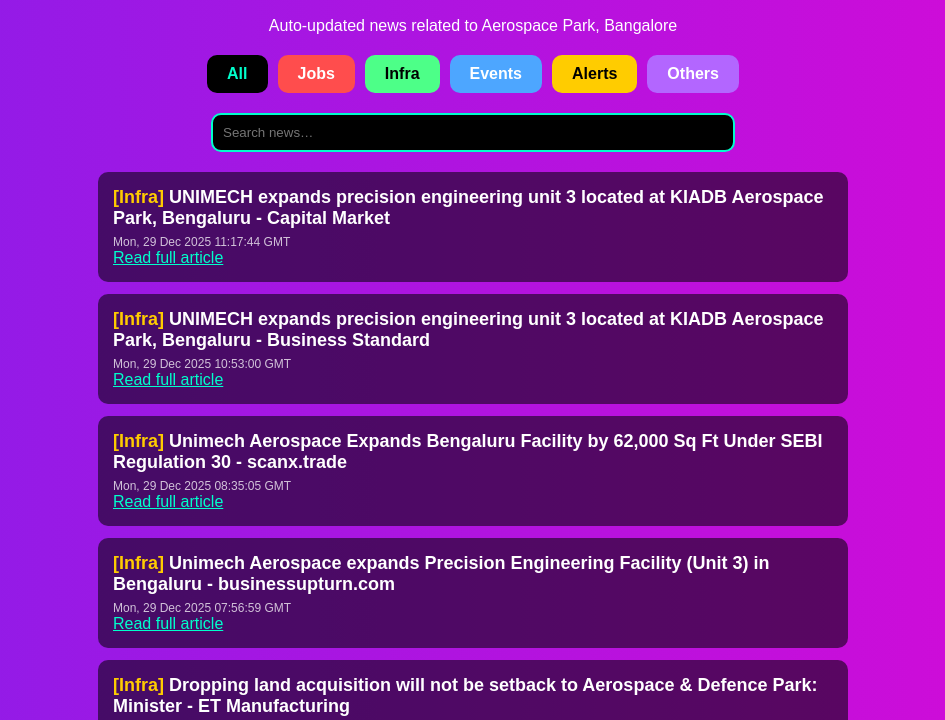
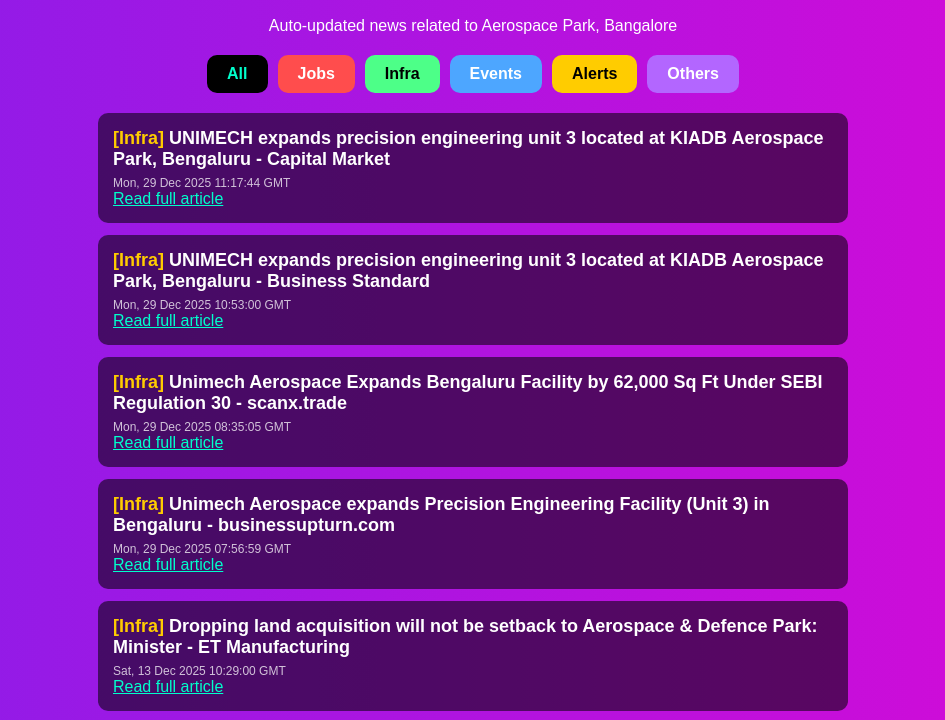
Before and after one commit to animesh-him/Hello, a plain HTML site: page index.html in a window 1280 px wide. Shown: the part 60-780 px from the top of the page, without its empty margins (167-1112 px from the left). Drawn offline with Linux system fonts and the light colour scheme.

Commit message:
Update index.html

```diff
--- a/index.html
+++ b/index.html
@@ -20,8 +20,14 @@
     100% {background-position:0% 50%;}
 }
 
-h1 { text-align: center; margin: 20px 0; }
-.subtitle { text-align:center; margin-bottom:20px; }
+h1 {
+    text-align: center;
+    margin: 20px 0;
+}
+.subtitle {
+    text-align:center;
+    margin-bottom:20px;
+}
 
 .categories {
     display:flex;
@@ -36,7 +42,9 @@
     cursor:pointer;
     font-weight:bold;
 }
-.category-box:hover { opacity:0.85; }
+.category-box:hover {
+    opacity:0.85;
+}
 
 .jobs { background:#ff4d4d; }
 .infra { background:#4dff88; color:#000; }
@@ -44,18 +52,6 @@
 .alerts { background:#ffcc00; color:#000; }
 .others { background:#b366ff; }
 .all { background:#000; color:#00ffcc; }
-
-#searchBox {
-    width:80%;
-    max-width:500px;
-    display:block;
-    margin: 10px auto 20px;
-    padding:10px;
-    border-radius:10px;
-    border:2px solid #00ffcc;
-    background:#000;
-    color:#00ffcc;
-}
 
 .news-item {
     background: rgba(0,0,0,0.55);
@@ -98,13 +94,6 @@
     <div class="category-box others" onclick="filterCategory('Others')">Others</div>
 </div>
 
-<input
-    type="text"
-    id="searchBox"
-    placeholder="Search news…"
-    onkeyup="searchNews()"
->
-
 <div id="news"></div>
 
 <footer><i>Created by Animesh</i></footer>
@@ -141,7 +130,8 @@
     container.innerHTML = "";
 
     if (list.length === 0) {
-        container.innerHTML = "<p style='text-align:center'>No news found.</p>";
+        container.innerHTML =
+          "<p style='text-align:center'>No news found.</p>";
         return;
     }
 
@@ -151,7 +141,10 @@
         const cat = item.category || "Others";
 
         div.innerHTML = `
-            <h3><span style="color:#ffcc00">[${cat}]</span> ${item.title || "Untitled"}</h3>
+            <h3>
+              <span style="color:#ffcc00">[${cat}]</span>
+              ${item.title || "Untitled"}
+            </h3>
             <div class="date">${item.date || "Date not available"}</div>
             <a href="${item.link}" target="_blank">Read full article</a>
         `;
@@ -169,26 +162,6 @@
         );
     }
 }
-
-// ---------- SEARCH (FIXED) ----------
-function searchNews() {
-    const q = document.getElementById("searchBox")
-        .value
-        .trim()
-        .toLowerCase();
-
-    if (!q) {
-        displayNews(allNews);
-        return;
-    }
-
-    const filtered = allNews.filter(n => {
-        if (!n.title) return false;
-        return n.title.toLowerCase().includes(q);
-    });
-
-    displayNews(filtered);
-}
 </script>
 
 </body>
```
